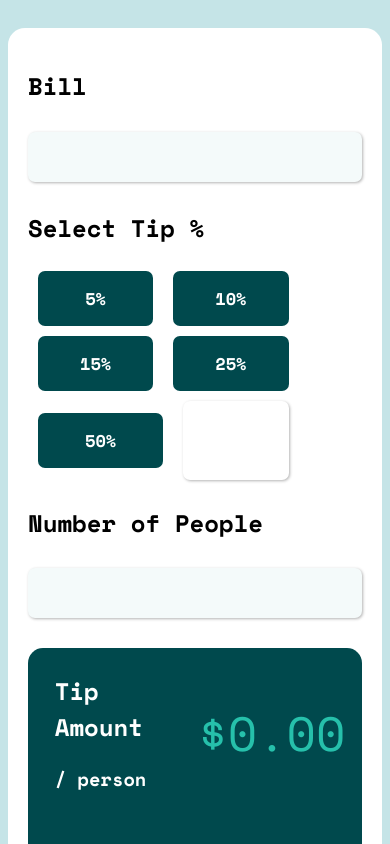
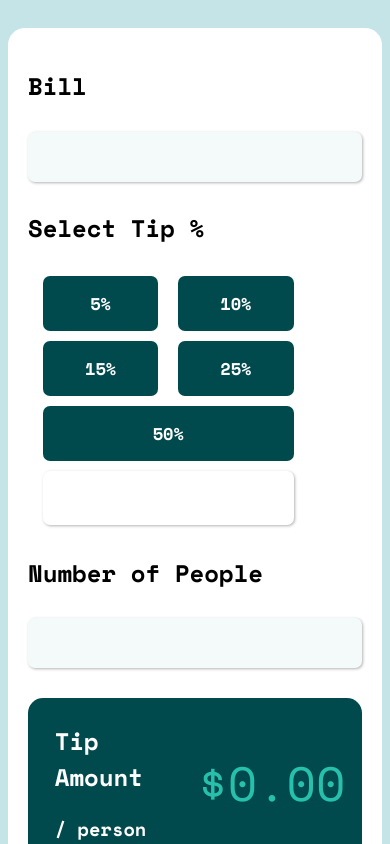
Before and after one commit to HigorAnjos/TipCalculatorApp, a React (Create React App) app: page / in a window 390 px wide. Shown: the top 844 px of the page. Built offline with nearby package versions, Linux system fonts and the light colour scheme.

Commit message:
css input custom

```diff
--- a/src/components/input/input.css
+++ b/src/components/input/input.css
@@ -27,13 +27,14 @@
 #button-grid input:focus {
   border: 1px solid hsl(185, 41%, 84%);
   outline: none;
-  box-sizing: border-box;
+  /* box-sizing: border-box; */
 }
 
 #button-grid {
   display: flex;
   flex-wrap: wrap;
-  justify-content: center;
+  justify-content: space-around;
+  padding: 5px;
 }
 
 #button-grid input {
@@ -106,10 +107,11 @@
     border: none;
     border-radius: 7px;
     box-shadow: 1px 1px 3px 0px rgba(0, 0, 0, 0.3);
-    width: 40px;
+    /* width: 30px; */
     padding: 12px 20px;
     margin: 5px 10px;
     flex-grow: 1;
+    height: 30px;
   }
 
   #select-tip {
```
